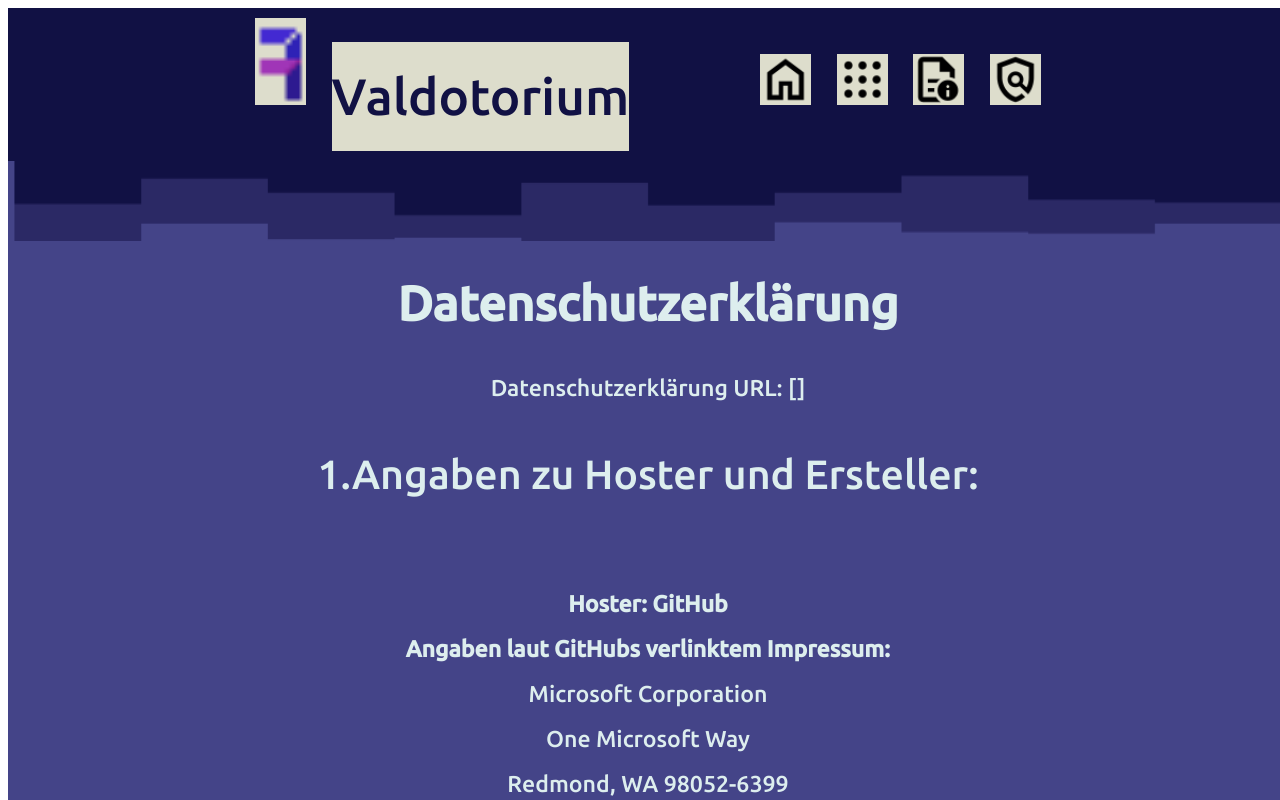
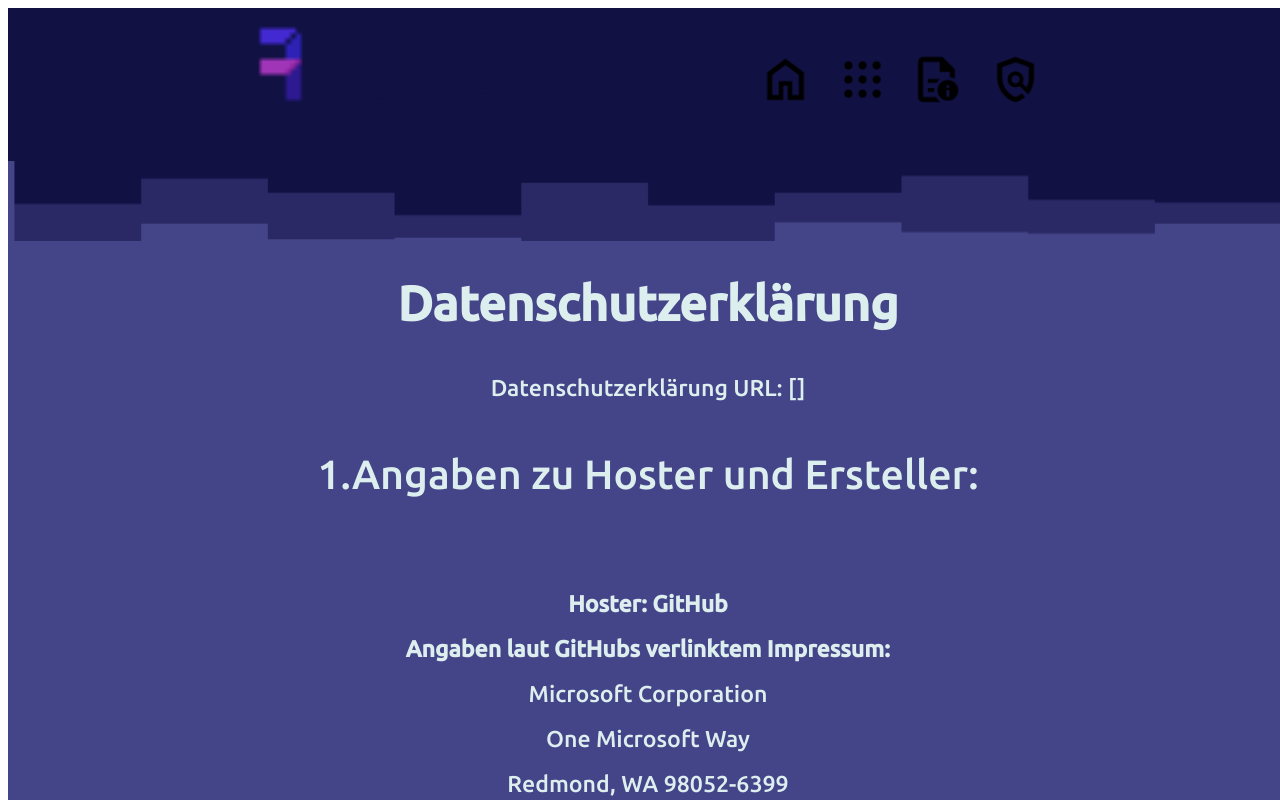
Before and after one commit to Valdotorium/Website, a plain HTML site: page res/sites/datenschutz.html in a window 1280 px wide. Shown: the top 800 px of the page. Drawn offline with Linux system fonts and the light colour scheme.

Commit message:
Update navbar.css

```diff
--- a/res/sites/styles/navbar.css
+++ b/res/sites/styles/navbar.css
@@ -3,8 +3,6 @@
     flex-direction: row;
 
     line-height: 3vh;
-    background-color: #DDC;
-
 
 }
 .icon{
```
